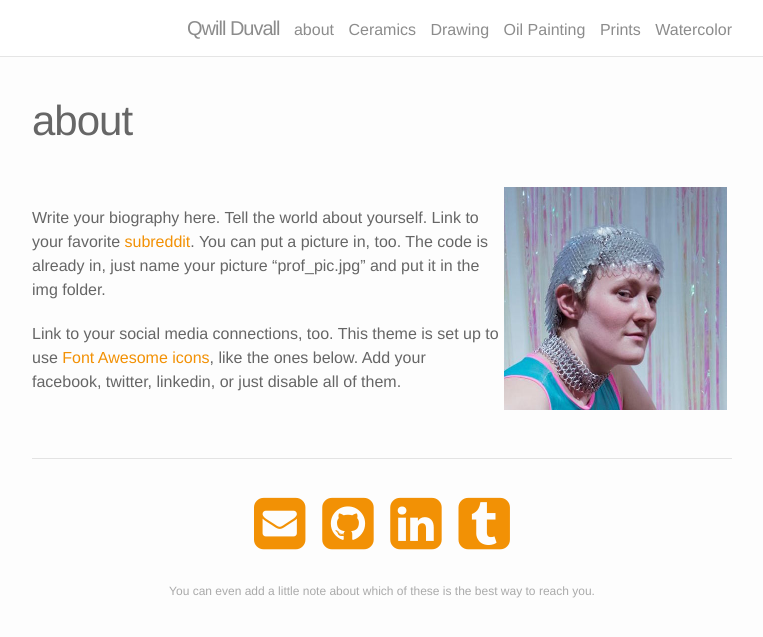
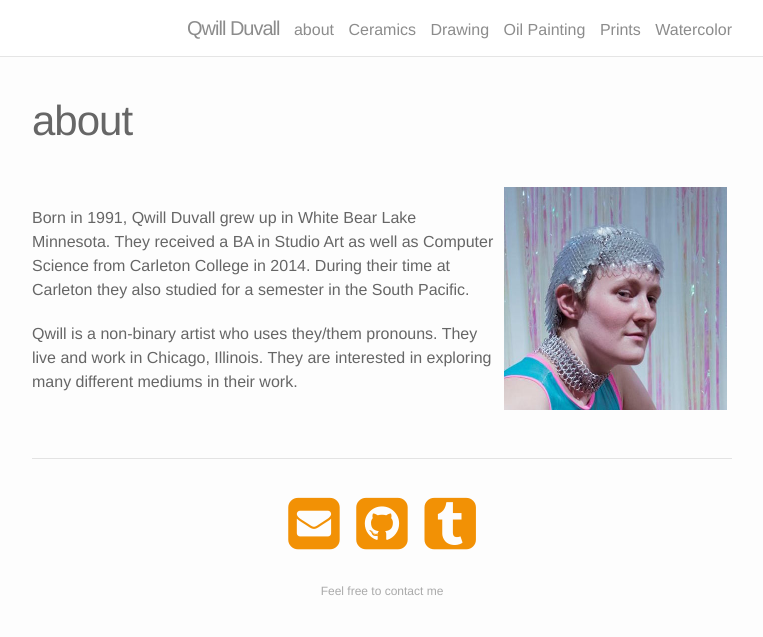
Before and after one commit to qwilanikan/qwilanikan.github.io, a Jekyll site: the page built from about.md, in a window 1280 px wide. Shown: the top 637 px of the page, without its empty margins (258-1021 px from the left). Built offline with Jekyll 4.4.1, drawn with Linux system fonts in a browser that asks for light colours; nearby versions of some CDN libraries.

Commit message:
updating about page

```diff
--- a/_config.yml
+++ b/_config.yml
@@ -5,9 +5,9 @@ description: > # this means to ignore newlines until "baseurl:"
   A simple, whitespace, helvetica based portfolio theme.
 baseurl:  # the subpath of your site, e.g. /blog/
 url: # the base hostname & protocol for your site
-twitter_username: twitter_username
+
 github_username: qwilanikan
-
+tumblr_name: qwilanikan
 
 # Build settings
 markdown: kramdown
--- a/about.md
+++ b/about.md
@@ -7,22 +7,23 @@ permalink: /about/
 <img class="col one right" src="/img/prof_pic.jpg">
 
 <br/>
-Write your biography here. Tell the world about yourself. Link to your favorite <a href="http://reddit.com" target="blank">subreddit</a>. You can put a picture in, too. The code is already in, just name your picture "prof_pic.jpg" and put it in the img folder.
+Born in 1991, Qwill Duvall grew up in White Bear Lake Minnesota.  They received a BA in Studio Art as well as Computer Science from Carleton College in 2014.  During their time at Carleton they also studied for a semester in the South Pacific.
 
-Link to your social media connections, too. This theme is set up to use <a href="http://fortawesome.github.io/Font-Awesome/" target="blank">Font Awesome icons</a>, like the ones below. Add your facebook, twitter, linkedin, or just disable all of them.
+Qwill is a non-binary artist who uses they/them pronouns.  They live and work in Chicago, Illinois.  They are interested in exploring many different mediums in their work.
 
+<!--<a href="http://fortawesome.github.io/Font-Awesome/" target="blank">Font Awesome icons</a>-->
 
 <br/>
 <hr/>
 <br/>
 <span class="contacticon center">
 	<a href="mailto:qwill.duvall@gmail.com"><i class="fa fa-envelope-square"></i></a>
-	<a href="https://github.com" target="_blank"><i class="fa fa-github-square"></i></a>
-	<a href="https://www.linkedin.com" target="_blank"><i class="fa fa-linkedin-square"></i></a>
-	<a href="http://tumblr.com" target="_blank"><i class="fa fa-tumblr-square"></i></a>
+	<a href="https://github.com/{{ site.github_username }}" target="_blank"><i class="fa fa-github-square"></i></a>
+	<!--<a href="https://www.linkedin.com" target="_blank"><i class="fa fa-linkedin-square"></i></a>-->
+	<a href="http://{{ site.tumblr_name }}.tumblr.com" target="_blank"><i class="fa fa-tumblr-square"></i></a>
 	<!--<a href="https://twitter.com" target="_blank"><i class="fa fa-twitter-square"></i></a>-->
 </span>
 
 <div class="col three caption">
-	You can even add a little note about which of these is the best way to reach you.
+	Feel free to contact me
 </div>
```
